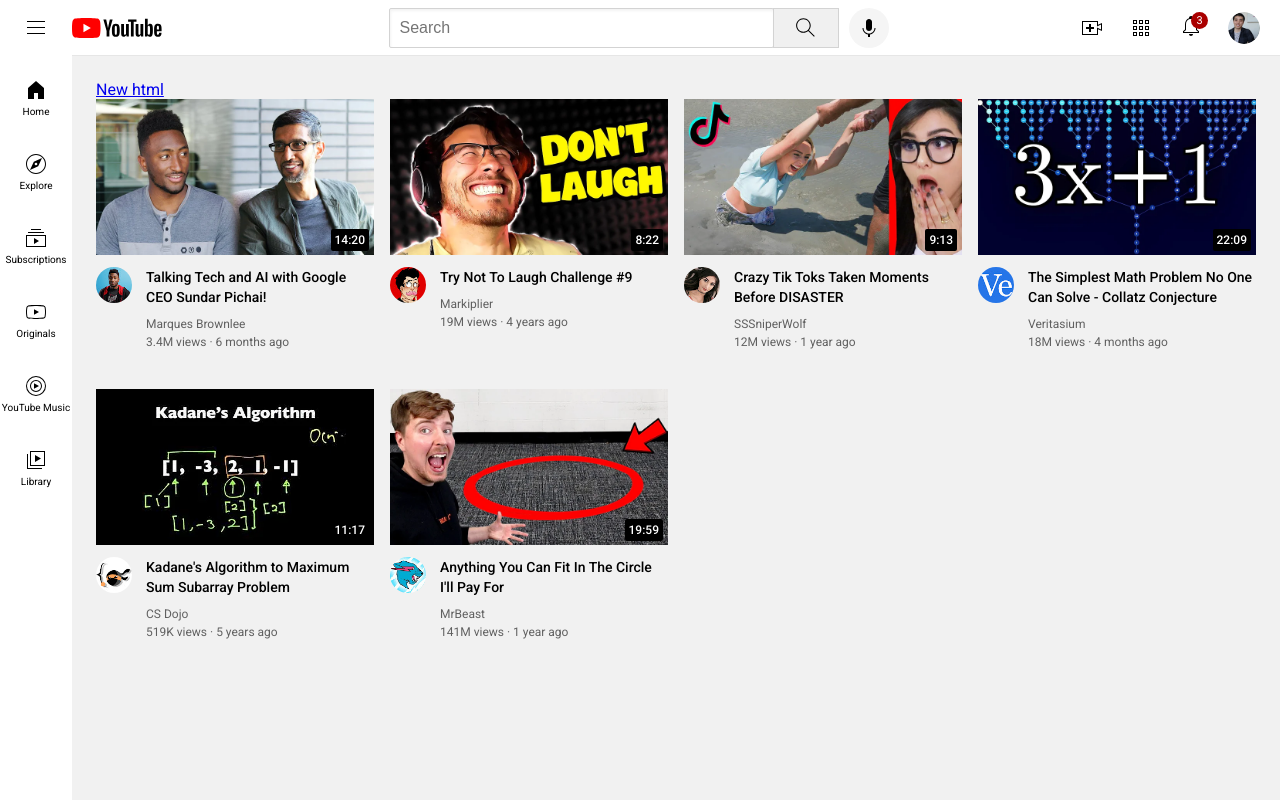
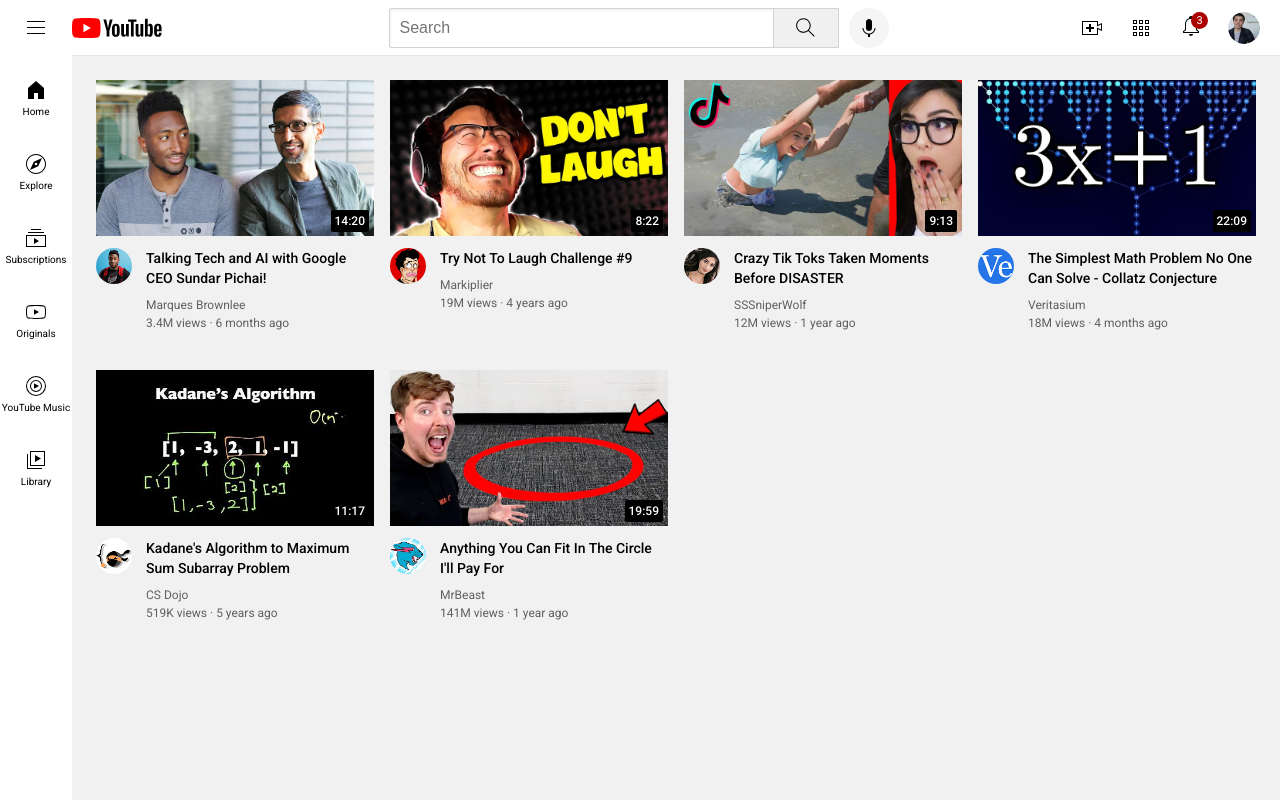
Before and after one commit to Joppinger/test-website, a plain HTML site: page index.html in a window 1280 px wide. Drawn offline with Linux system fonts and the light colour scheme.

Commit message:
Update index.html

```diff
--- a/index.html
+++ b/index.html
@@ -74,7 +74,6 @@
     </nav>
 
     <main>
-      <a href="flexbox.html"> New html </a>
       <section class="video-grid">
       <div class="video-preview">
           <div class="thumbnail-row">
```
